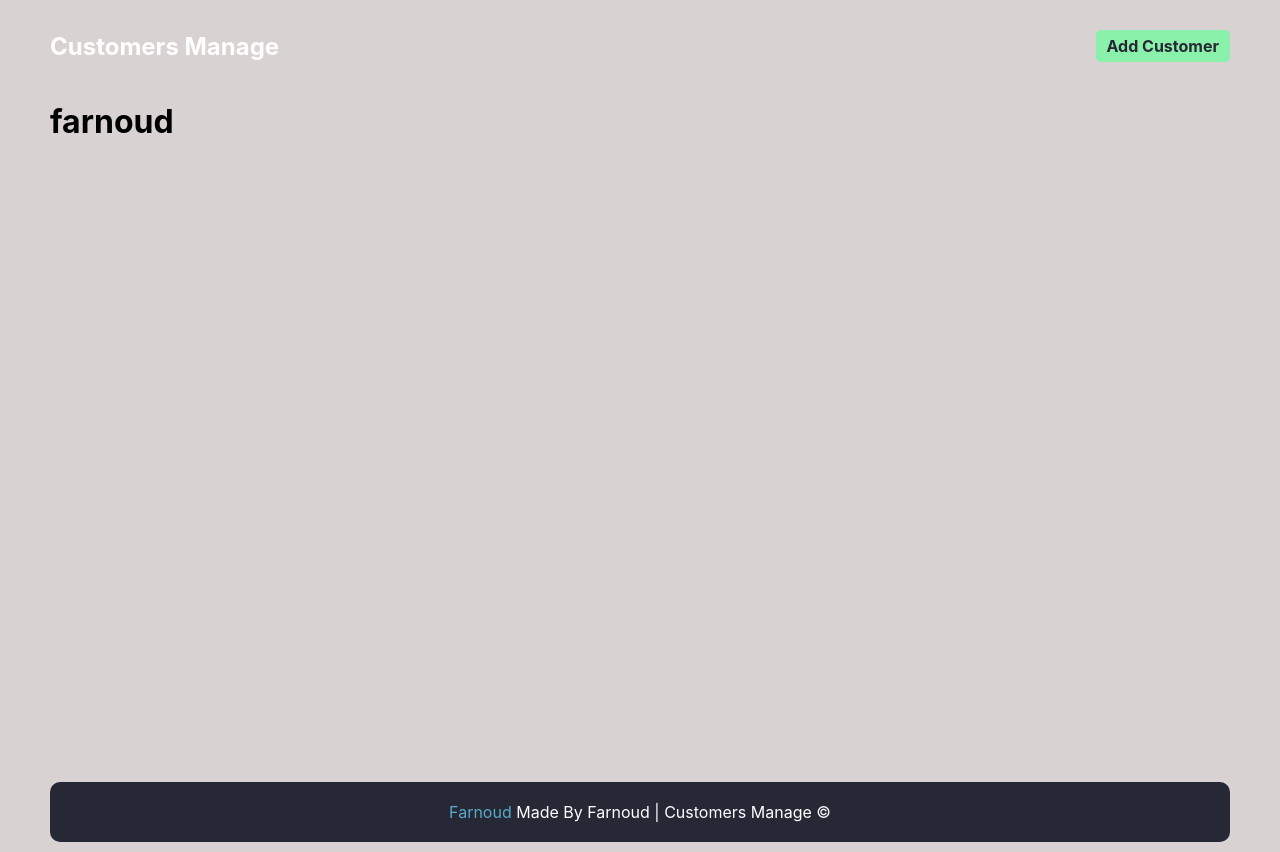
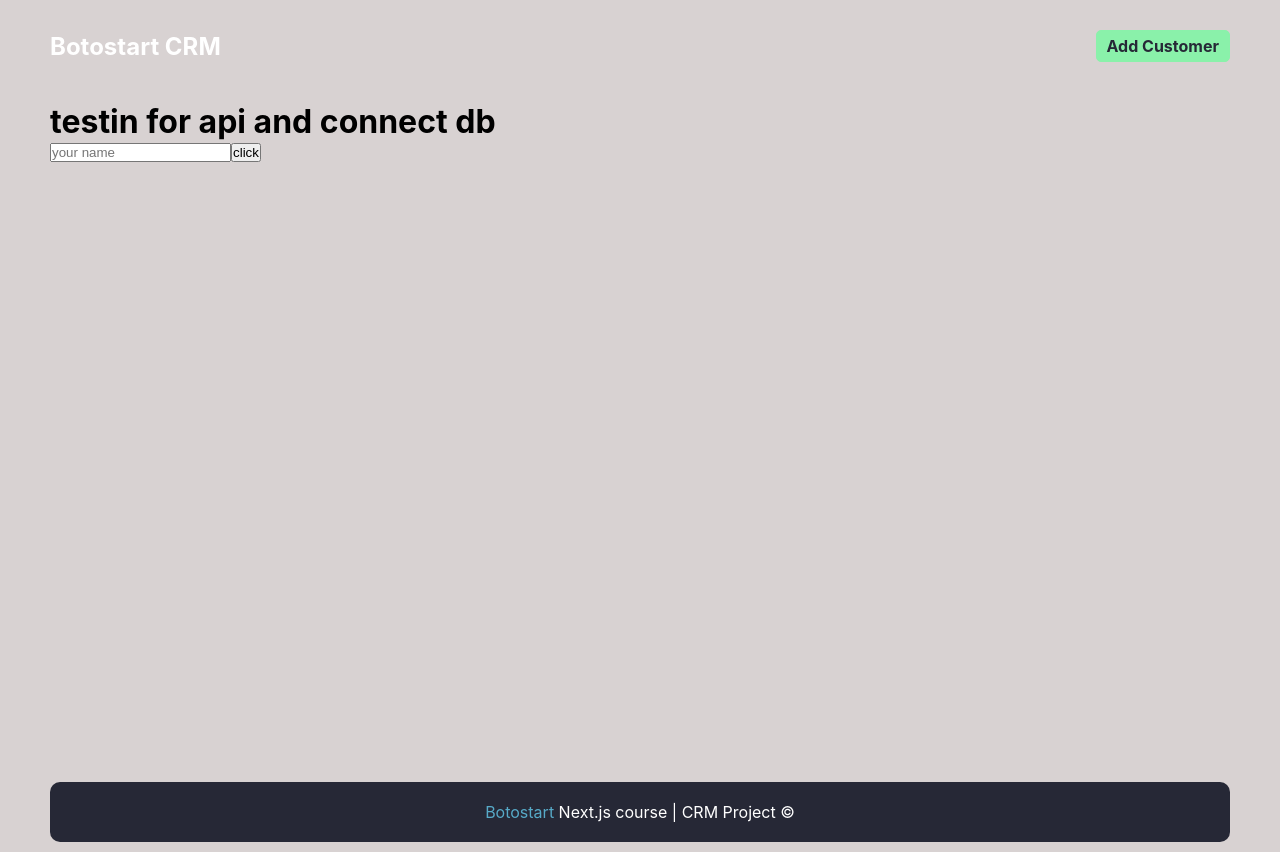
Before and after one commit to farnod/customers-manage, a Next.js app: page / in a window 1280 px wide. Built offline with nearby package versions, Linux system fonts and the light colour scheme.

Commit message:
connect to mongodb by connectdb func

```diff
--- a/components/layout/Layout.js
+++ b/components/layout/Layout.js
@@ -1,20 +1,21 @@
-import Link from "next/link"
+import Link from "next/link";
 
-function Layout({children}) {
+function Layout({ children }) {
   return (
     <>
-        <header className='header'>
-            <h2>Customers Manage</h2>
-            <Link href="/add-customer">Add Customer</Link>
-        </header>
-        <div className="main">
-            {children}
-        </div>
-        <footer className="footer">
-            <a href="https://google.com" target="_blank" rel="noreferrer" >Farnoud</a> Made By Farnoud | Customers Manage &copy;
-        </footer>
+      <header className="header">
+        <h2>Botostart CRM</h2>
+        <Link href="/add-customer">Add Customer</Link>
+      </header>
+      <div className="main">{children}</div>
+      <footer className="footer">
+        <a href="https://botostart.ir" target="_blank" rel="noreferrer">
+          Botostart
+        </a>{" "}
+        Next.js course | CRM Project &copy;
+      </footer>
     </>
-  )
+  );
 }
 
-export default Layout
+export default Layout;
--- a/package.json
+++ b/package.json
@@ -11,6 +11,7 @@
   "dependencies": {
     "eslint": "8.38.0",
     "eslint-config-next": "13.3.0",
+    "mongoose": "^7.0.4",
     "next": "13.3.0",
     "react": "18.2.0",
     "react-dom": "18.2.0"
--- /dev/null
+++ b/pages/api/customer/index.js
@@ -0,0 +1,24 @@
+// Import the connectDB function from the utils folder
+import connectDB from "@/utils/connectDB";
+
+// Define an async function called 'handler' with two parameters, a req (request) and res (response)
+export default async function handler(req, res) {
+  // Check if the HTTP method is a POST request
+  if (req.method === "POST") {
+	// Get the body of the request and assign it to the reqObject variable
+	const reqObject = await req.body;
+
+	// Call the connectDB function to establish a connection to the database
+	await connectDB();
+
+	// Send a JSON response with a 201 status code indicating that the data was successfully created
+	res.status(201).json({
+	  status: "success",
+	  message: "data created",
+	  container: reqObject,
+	});
+
+	// Log the reqObject to the console for debugging purposes
+	console.log(reqObject);
+  }
+}
--- a/pages/api/hello.js
+++ /dev/null
@@ -1,5 +0,0 @@
-// Next.js API route support: https://nextjs.org/docs/api-routes/introduction
-
-export default function handler(req, res) {
-  res.status(200).json({ name: 'John Doe' })
-}
--- a/pages/index.js
+++ b/pages/index.js
@@ -1,10 +1,29 @@
-
+import { useState } from "react";
 
 export default function Home() {
-  return (
-    <>
-      <h1>farnoud</h1>
+	const [name, setName] = useState("");
 
-    </>
-  )
+	const clickHandler = async () => {
+		const res = await fetch("/api/customer", {
+			method: "POST",
+			body: JSON.stringify({ customerName: name }),
+			headers: { "Content-Type": "application/json" },
+		});
+
+		const data = await res.json();
+		const { customerName } = await data.container;
+		console.log(customerName);
+	};
+
+	return (
+		<>
+			<h1>testin for api and connect db</h1>
+			<input
+				placeholder="your name"
+				value={name}
+				onChange={(e) => setName(e.target.value)}
+			/>
+			<button onClick={clickHandler}>click</button>
+		</>
+	);
 }
--- /dev/null
+++ b/utils/connectDB.js
@@ -0,0 +1,8 @@
+import mongoose, { mongo  } from "mongoose";
+
+async function connectDB() {
+	if (mongoose.connections[0].readyState) return;
+	await mongoose.connect(process.env.MONGO_URI);
+	console.log("connectDB");
+}
+export default connectDB;
```
Also changed, not shown: 2 other files (tests, documents, lock files or other folders).
